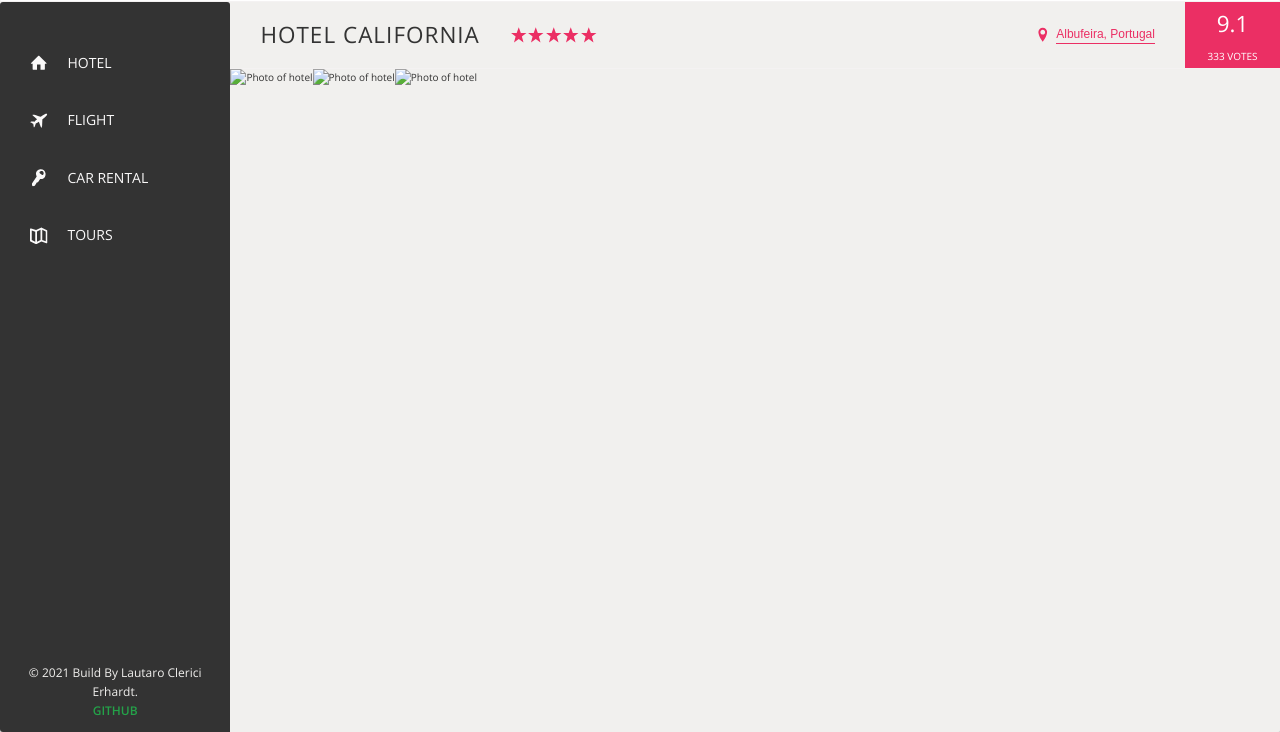
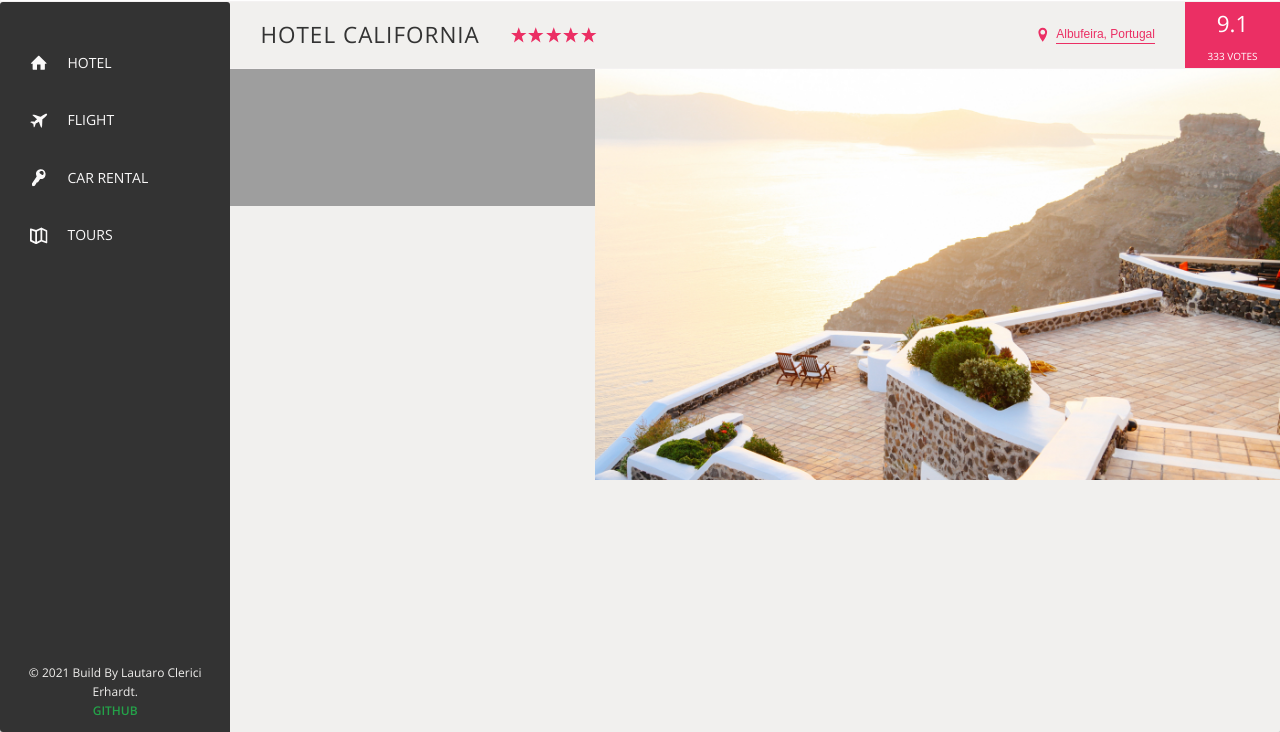
Before and after one commit to LNCE21/travelAgency, a website: page index.html in a window 1280 px wide. Shown: the part 68-800 px from the top of the page. Drawn offline with nearby package versions, Linux system fonts and the light colour scheme; files that its build step writes are made by us from their sources; the site is published under a folder, as on GitHub Pages, so addresses that start at the root find nothing.

Commit message:
Fixed typo

```diff
--- a/index.html
+++ b/index.html
@@ -133,13 +133,13 @@
 
                     <div class="gallery">
                         <figure class="gallery__item">
-                            <img src="/img/hotel-1.jpg" alt="Photo of hotel" class="gallery__photo">
-                        </figure>
-                         <figure class="gallery__item">
-                            <img src="/img/hotel-2.jpg" alt="Photo of hotel" class="gallery__photo">
+                            <img src="img/hotel-1.jpg" alt="Photo of hotel" class="gallery__photo">
                         </figure>
                         <figure class="gallery__item">
-                            <img src="/img/hotel-3.jpg" alt="Photo of hotel" class="gallery__photo">
+                            <img src="img/hotel-2.jpg" alt="Photo of hotel" class="gallery__photo">
+                        </figure>
+                        <figure class="gallery__item">
+                            <img src="img/hotel-3.jpg" alt="Photo of hotel" class="gallery__photo">
                         </figure>
                     </div>
                 </main>
```
